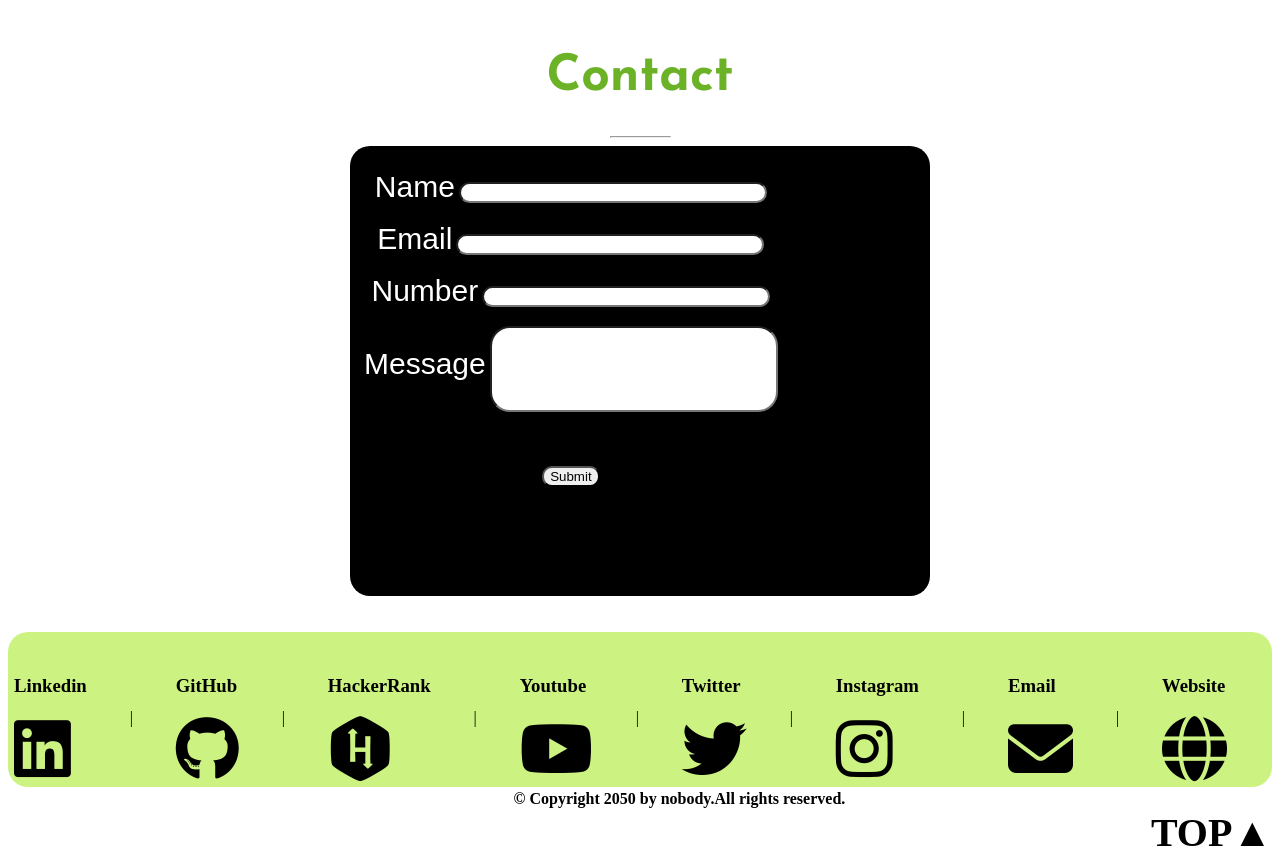
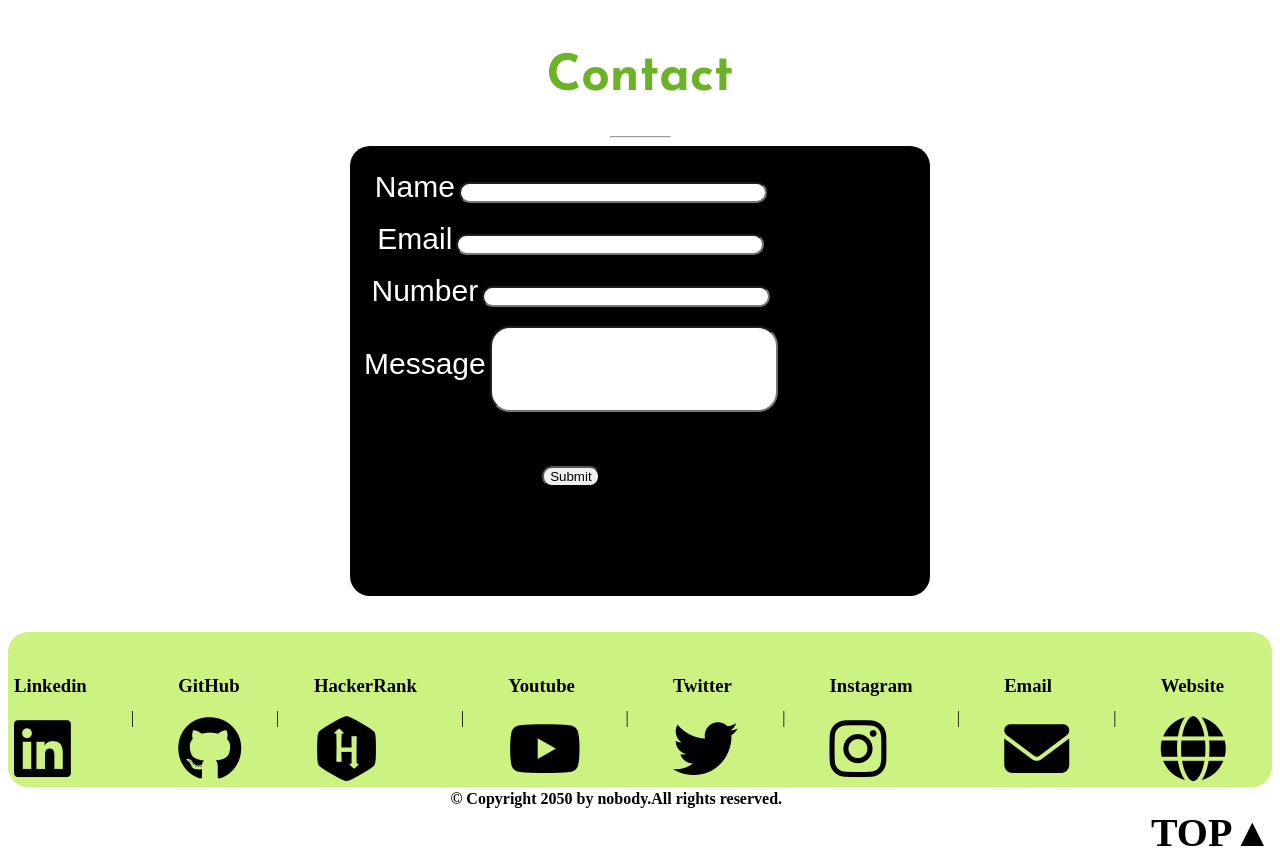
Before and after one commit to chintana-p/profile-page, a plain HTML site: page index.html in a window 1280 px wide. Shown: the part 2700-3556 px from the top of the page. Drawn offline with Linux system fonts and the light colour scheme.

Commit message:
added 1change

```diff
--- a/index.html
+++ b/index.html
@@ -322,9 +322,9 @@
                         </div>
                         <br>
                         <br>
-                        <table bgcolor="#CCF381" style="border-radius: 20px"
-                                                width="100%"
-                                                height="120px">
+    <table bgcolor="#CCF381" style="border-radius: 20px"
+                                    width="100%"
+                                    height="100px">
         <tr>
             <td>
                 <table align="center">
@@ -340,9 +340,9 @@
                             <h3>GitHub</h3>
                             <a href="#"><i class="fa-brands fa-github" style="font-size: 65px; color: black;"></i></a>
                         </td>
-                        <td width="4%"></td>
+                        <td width="3%"></td>
                         <td>|</td>
-                        <td width="4%"></td>
+                        <td width="3%"></td>
                         <td>
                             <h3>HackerRank</h3>
                             <a href="#"><i class="fa-brands fa-hackerrank" style="font-size: 65px; color: black;"></i></a>
@@ -390,7 +390,7 @@
         </tr>
      </table>
      <div class="end">
-    <h4 style="display: inline; margin-left: 40%;">&#169; Copyright 2050 by nobody.All rights reserved.</h4>
+    <h4 style="display: inline; margin-left: 35%;">&#169; Copyright 2050 by nobody.All rights reserved.</h4>
         <h3 style="display: inline; margin: 0; padding: 0; margin-left: 30%;"><a href="#home" style="text-decoration: none; color: #000000; float: right;
                                     font-size: 40px;">TOP▲</a></h3>
 
```
